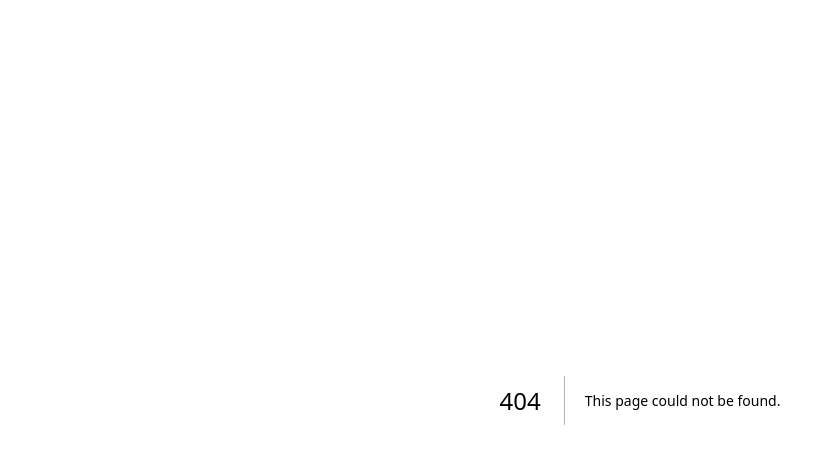
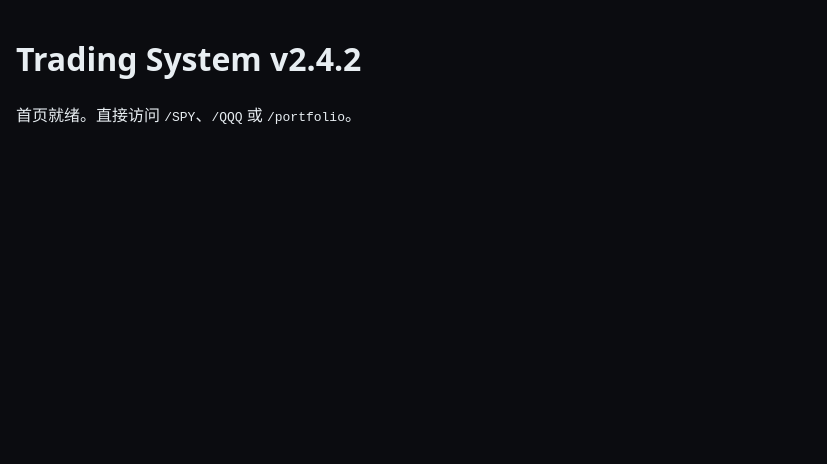
Before and after one commit to zy901017/tradingsystemv2, a Next.js app: page / in a window 1280 px wide. Before the commit this address had no page. Shown: the top 464 px of the page, without its empty margins (0-827 px from the left). Built offline with nearby package versions, Linux system fonts and the light colour scheme.

Commit message:
Create page.jsx

```diff
--- /dev/null
+++ b/app/page.jsx
@@ -0,0 +1,8 @@
+export default function Home() {
+  return (
+    <main style={{padding:16}}>
+      <h1>Trading System v2.4.2</h1>
+      <p>首页就绪。直接访问 <code>/SPY</code>、<code>/QQQ</code> 或 <code>/portfolio</code>。</p>
+    </main>
+  );
+}
```
